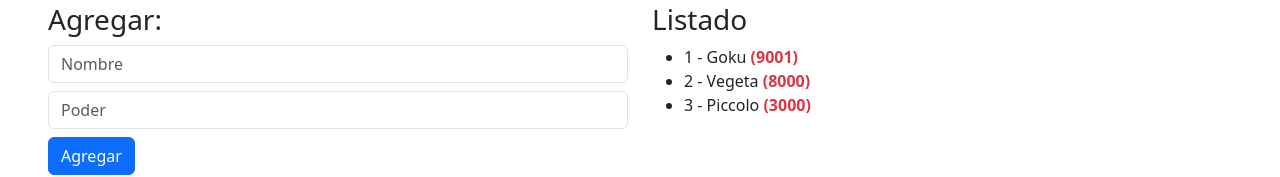
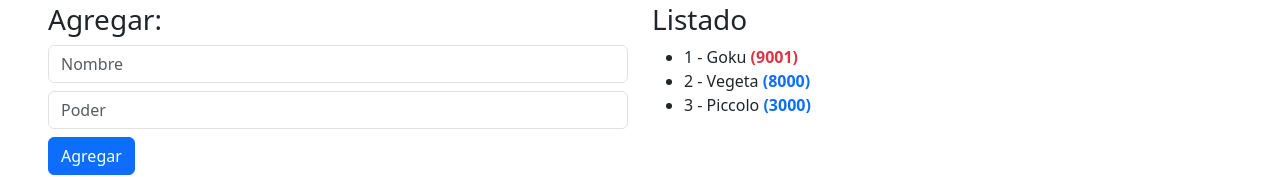
Before and after one commit to juanignacioalonso/angular-bases-1, an Angular app: page /dragonball in a window 1280 px wide. Shown: the part 130-307 px from the top of the page. Built offline with nearby package versions, Linux system fonts and the light colour scheme.

Commit message:
enhance dragonball page component; update power display styles based on character power levels

```diff
--- a/src/app/pages/dragonball/dragonball-page.component.html
+++ b/src/app/pages/dragonball/dragonball-page.component.html
@@ -16,7 +16,13 @@
       @for (character of characters(); track character.id; let idx = $index) {
       <li>
         <span>{{ idx + 1 }} - {{ character.name }}</span>
-        <strong class="text-danger"> ({{ character.power }})</strong>
+        <strong
+          [class.text-danger]="character.power > 9000"
+          [class.text-primary]="character.power < 9000"
+        >
+          <!-- [ngClass]="powerClasses()" -->
+          ({{ character.power }})</strong
+        >
       </li>
       }
     </ul>
```
Also changed, not shown: src/app/pages/dragonball/dragonball-page.component.ts (+11 -1 lines).
